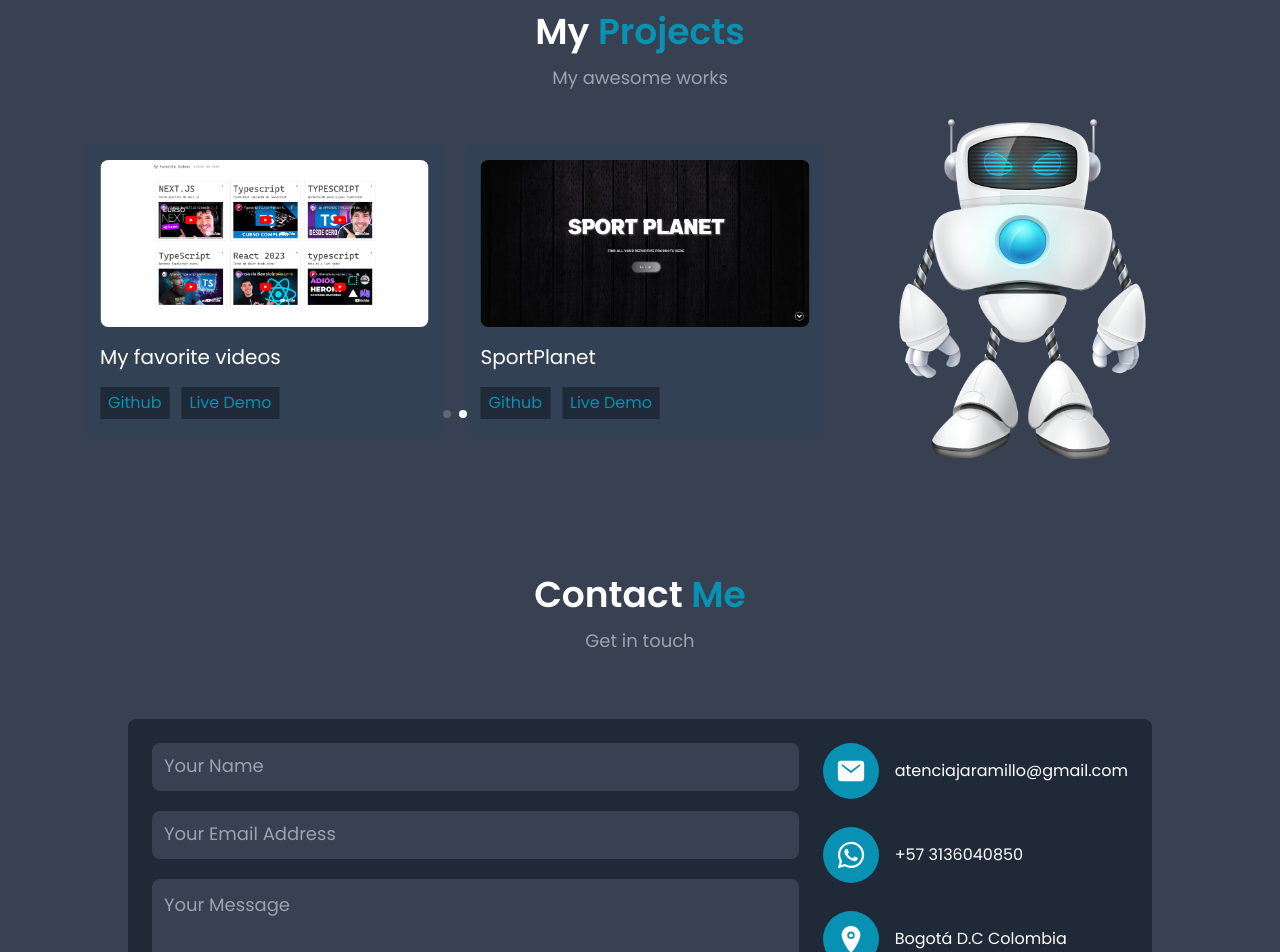
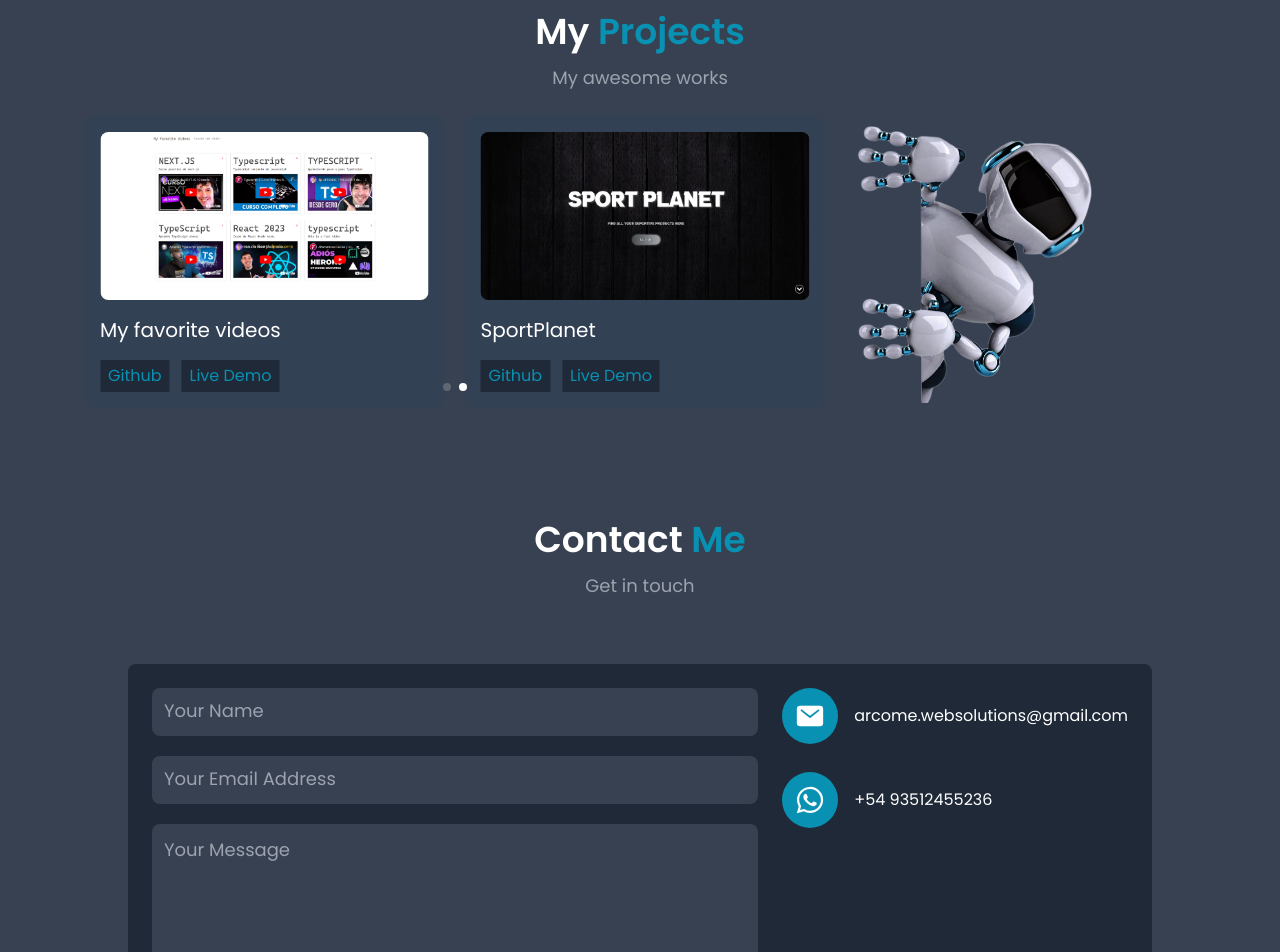
Before and after one commit to JATENCIA/ARCOME-WEB, a React (Vite) app: page / in a window 1280 px wide. Shown: the part 2640-3592 px from the top of the page. Built offline with nearby package versions, Linux system fonts and the light colour scheme.

Commit message:
Changes in the about section

```diff
--- a/src/components/Contact.jsx
+++ b/src/components/Contact.jsx
@@ -7,12 +7,12 @@ const Contact = () => {
   const form = useRef();
 
   const contact_info = [
-    { logo: "mail", text: "atenciajaramillo@gmail.com" },
-    { logo: "logo-whatsapp", text: "+57 3136040850" },
-    {
-      logo: "location",
-      text: "Bogotá D.C Colombia",
-    },
+    { logo: "mail", text: "arcome.websolutions@gmail.com" },
+    { logo: "logo-whatsapp", text: "+54 93512455236" },
+    // {
+    //   logo: "location",
+    //   text: "Bogotá D.C Colombia",
+    // },
   ];
 
   const intialState = {
--- a/src/components/Project.jsx
+++ b/src/components/Project.jsx
@@ -2,7 +2,7 @@ import React from "react";
 import { Swiper, SwiperSlide } from "swiper/react";
 import project1 from "../assets/images/project-1.png";
 import project2 from "../assets/images/project-2.png";
-import project_person from "../assets/images/Robot9.png";
+import project_person from "../assets/images/robot4.png";
 import "swiper/css";
 import "swiper/css/pagination";
 import { Pagination, Autoplay } from "swiper";
@@ -78,8 +78,15 @@ const Project = () => {
             ))}
           </Swiper>
         </div>
+        {/* <div className="lg:block hidden ">
+          <img src={project_person} alt="" />
+        </div> */}
         <div className="lg:block hidden">
-          <img src={project_person} alt="" />
+          <img
+            src={project_person}
+            alt=""
+            style={{ width: "250px", height: "auto" }}
+          />
         </div>
       </div>
     </section>
```
